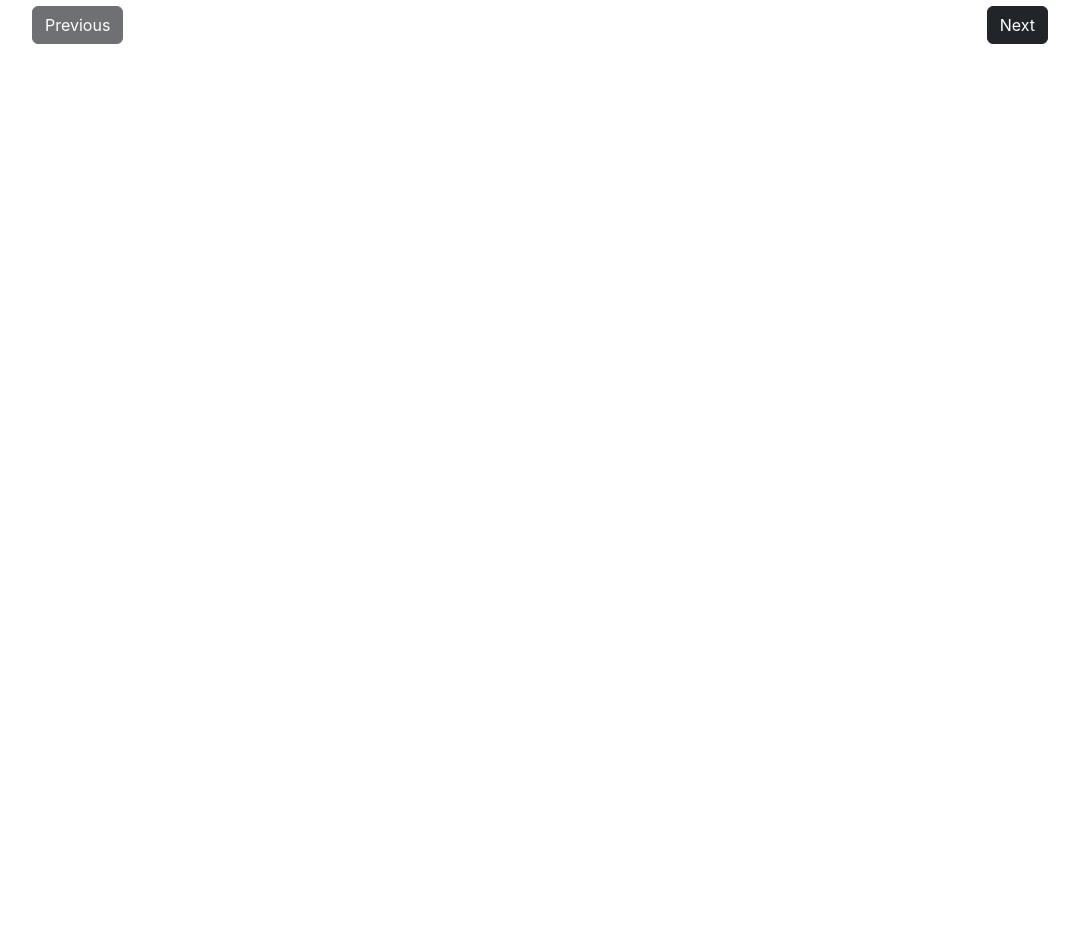
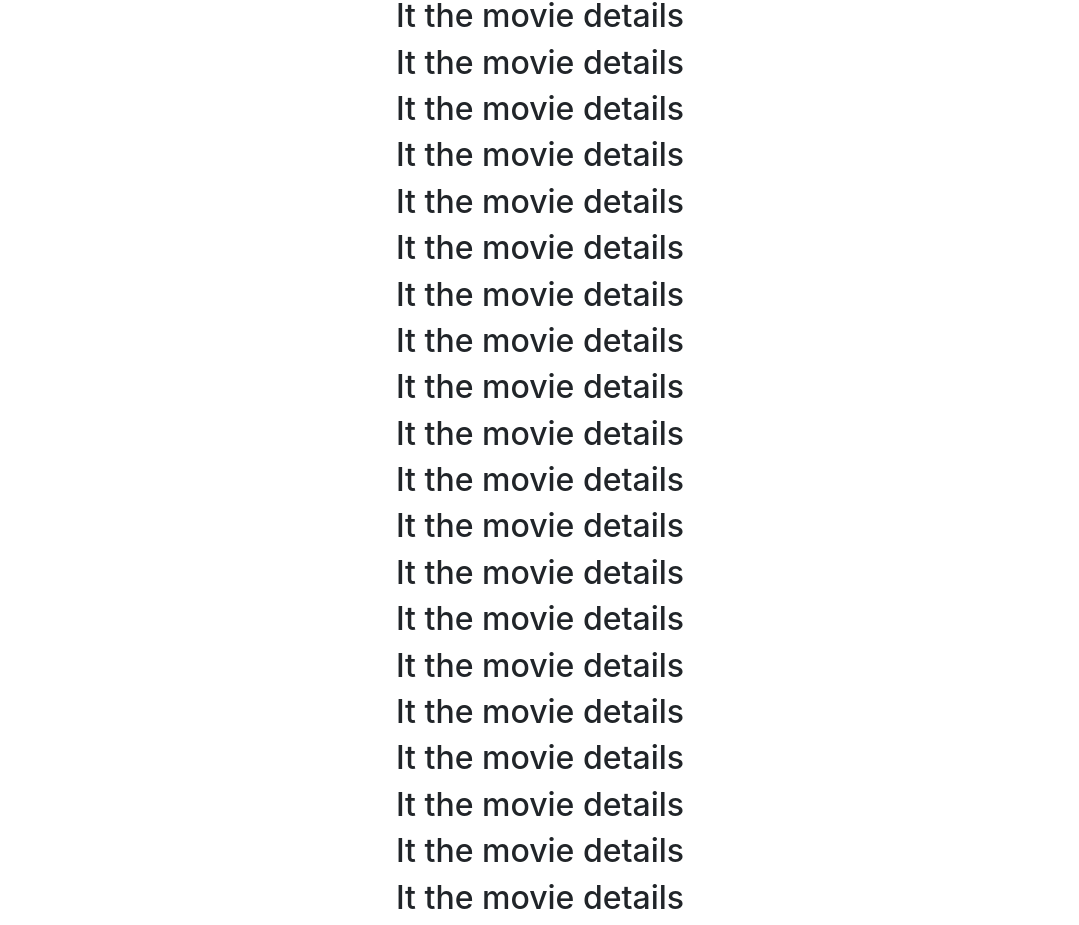
Before and after one commit to sanjaysj6282/moviedb-react, a React (Create React App) app: page /movie_details in a window 1280 px wide. Shown: the part 198-1123 px from the top of the page, without its empty margins (100-1179 px from the left). Before the commit the page ends 800 px from the top, so only its background shows below. Built offline with nearby package versions, Linux system fonts and the light colour scheme; no server answers.

Commit message:
added routing

```diff
--- a/src/App.js
+++ b/src/App.js
@@ -1,15 +1,21 @@
-import './App.css';
-import Navbar from './Components/Navbar';
-import MovieList from './Components/MovieList';
+import "./App.css";
+import Navbar from "./Components/Navbar";
+import MovieList from "./Components/MovieList";
+import MovieDetails from "./Components/MovieDetails";
+import { BrowserRouter as Router, Routes, Route } from "react-router-dom";
 
 function App() {
-  let APIKEY = process.env.REACT_APP_MOVIEDB_API_KEY
-  // console.log(APIKEY);
-  // let apiKey = "22a11be4d14b63a8250c0e0de6d489c4";
+  let APIKEY = process.env.REACT_APP_MOVIEDB_API_KEY;
+
   return (
     <div className="App">
-      <Navbar/>
-      <MovieList apiKey={APIKEY}/>
+      <Router>
+        <Navbar />
+        <Routes>
+          <Route exact path="/" element={<MovieList apiKey={APIKEY} />} />
+          <Route path="/movie_details" element={<MovieDetails />} />
+        </Routes>
+      </Router>
     </div>
   );
 }
--- /dev/null
+++ b/src/Components/MovieDetails.js
@@ -0,0 +1,33 @@
+import React from "react";
+
+function MovieDetails() {
+  return (
+    <div>
+      <h2>It the movie details</h2>
+      <h2>It the movie details</h2>
+      <h2>It the movie details</h2>
+      <h2>It the movie details</h2>
+      <h2>It the movie details</h2>
+      <h2>It the movie details</h2>
+      <h2>It the movie details</h2>
+      <h2>It the movie details</h2>
+      <h2>It the movie details</h2>
+      <h2>It the movie details</h2>
+      <h2>It the movie details</h2>
+      <h2>It the movie details</h2>
+      <h2>It the movie details</h2>
+      <h2>It the movie details</h2>
+      <h2>It the movie details</h2>
+      <h2>It the movie details</h2>
+      <h2>It the movie details</h2>
+      <h2>It the movie details</h2>
+      <h2>It the movie details</h2>
+      <h2>It the movie details</h2>
+      <h2>It the movie details</h2>
+      <h2>It the movie details</h2>
+      <h2>It the movie details</h2>
+    </div>
+  );
+}
+
+export default MovieDetails;
--- a/src/Components/MovieItem.js
+++ b/src/Components/MovieItem.js
@@ -1,4 +1,5 @@
 import React from "react";
+import {Link} from 'react-router-dom';
 
 function MovieItem(props) {
   return (
@@ -16,9 +17,9 @@ function MovieItem(props) {
               Release date: {props.releasedate}
             </small>
           </p>
-          <a href="/" target="__blank" className="btn btn-dark">
+          <Link className="btn btn-dark" to={`/movie_details/${props.title}`}>
             Read more
-          </a>
+          </Link>
         </div>
       </div>
     </div>
```
